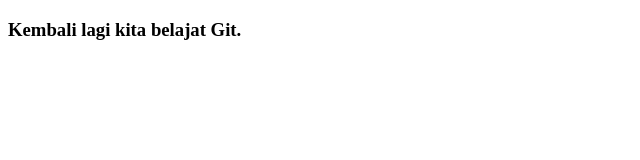
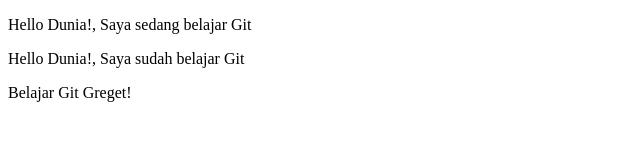
Before and after one commit to MNurSyafii/belajar-git, a plain HTML site: page index.html in a window 1280 px wide. Shown: the whole page, without its empty margins (0-640 px from the left). Drawn offline with Linux system fonts and the light colour scheme.

Commit message:
belajar git greget!

```diff
--- a/index.html
+++ b/index.html
@@ -6,6 +6,8 @@
     <title>19034_PraktikumGitProject-01</title>
 </head>
 <body>
-    <h3>Kembali lagi kita belajat Git.</h3>
+    <p>Hello Dunia!, Saya sedang belajar Git</p>
+    <p>Hello Dunia!, Saya sudah belajar Git</p>
+    <p>Belajar Git Greget!</p>
 </body>
 </html>
```
